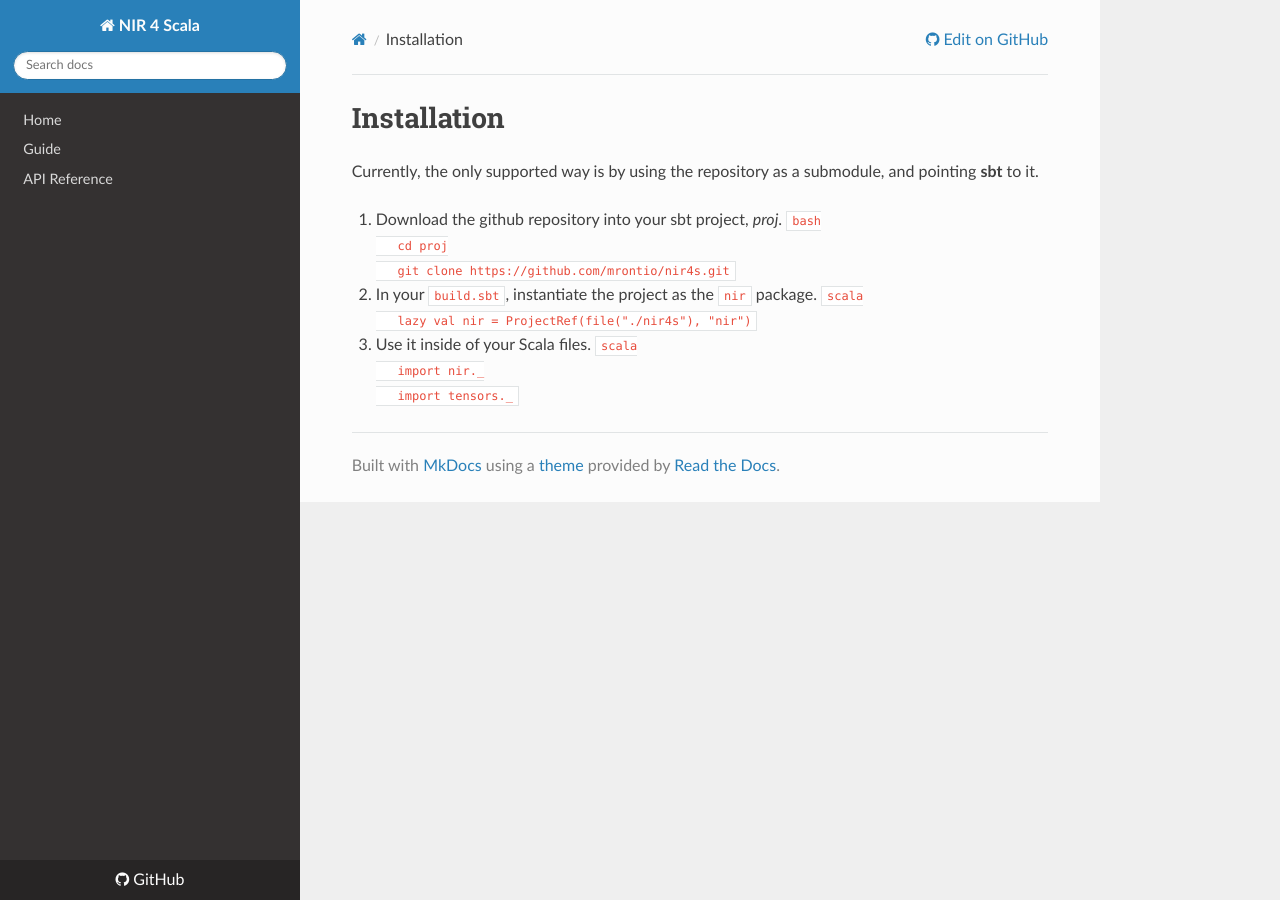
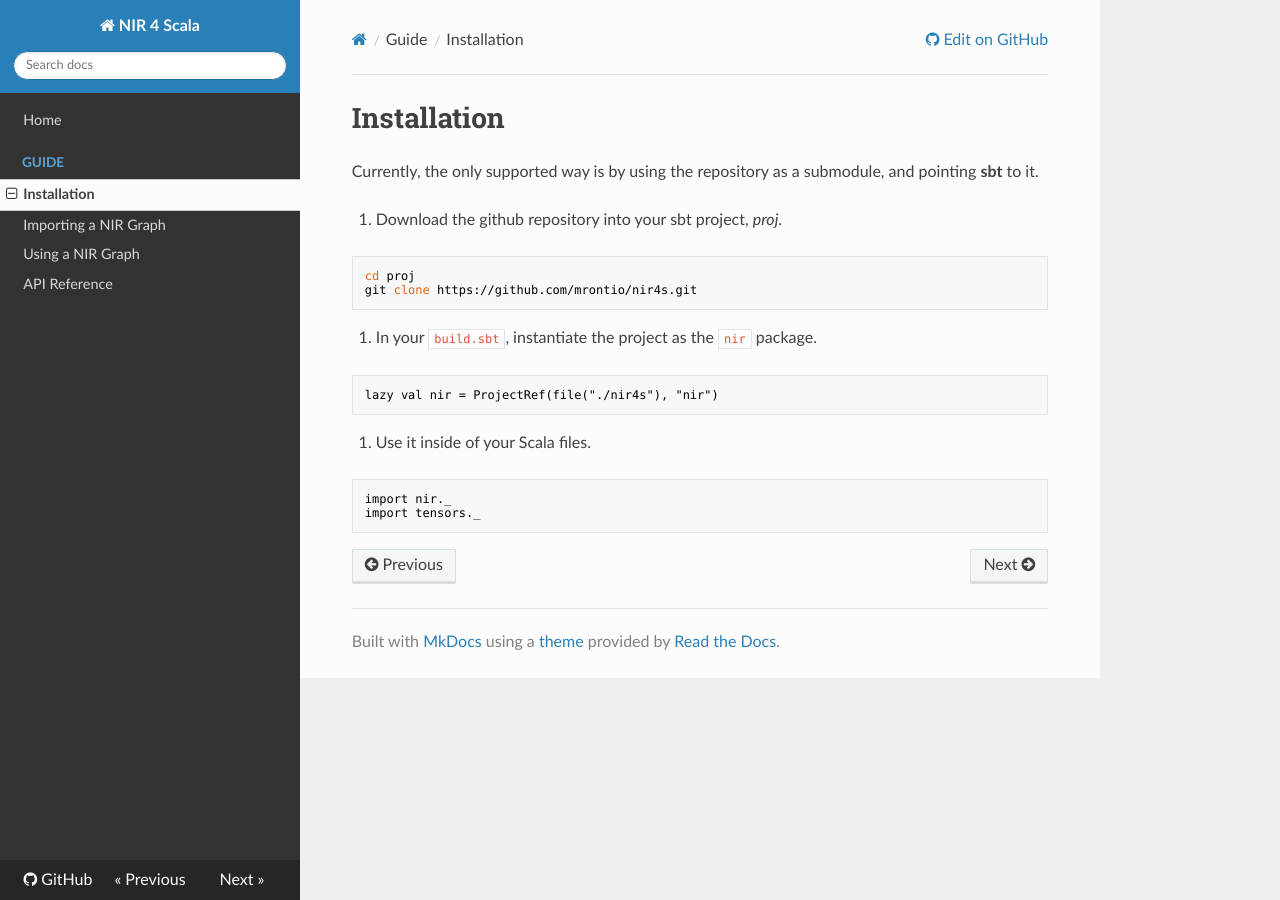
Before and after one commit to mrontio/nir4s, an MkDocs documentation site: the page built from docs/guide/installation.md, in a window 1280 px wide. Built offline with MkDocs 1.6.1, drawn with Linux system fonts in a browser that asks for light colours; nearby versions of some CDN libraries.

Commit message:
update documentation

```diff
--- a/mkdocs.yml
+++ b/mkdocs.yml
@@ -8,5 +8,9 @@
 
 nav:
   - Home: index.md
-  - Guide: guide.md
+  - Guide:
+    - Installation: guide/installation.md
+    - Importing a NIR Graph: guide/import.md
+    - Using a NIR Graph: guide/using.md
+
   - API Reference: api/
```
Also changed, not shown: docs/guide/import.md (added, +30 -0 lines), docs/guide/installation.md (renamed from docs/installation.md, +12 -11 lines), docs/guide/using.md (added, +12 -0 lines), docs/import.md (deleted, +0 -30 lines), docs/index.md (+2 -2 lines), docs/using.md (deleted, +0 -4 lines), docs/guide/img/lif-adt.png (added), docs/guide/img/lif.png (renamed from docs/lif.png), docs/guide/index.md (renamed from docs/guide.md), 1 other file.
